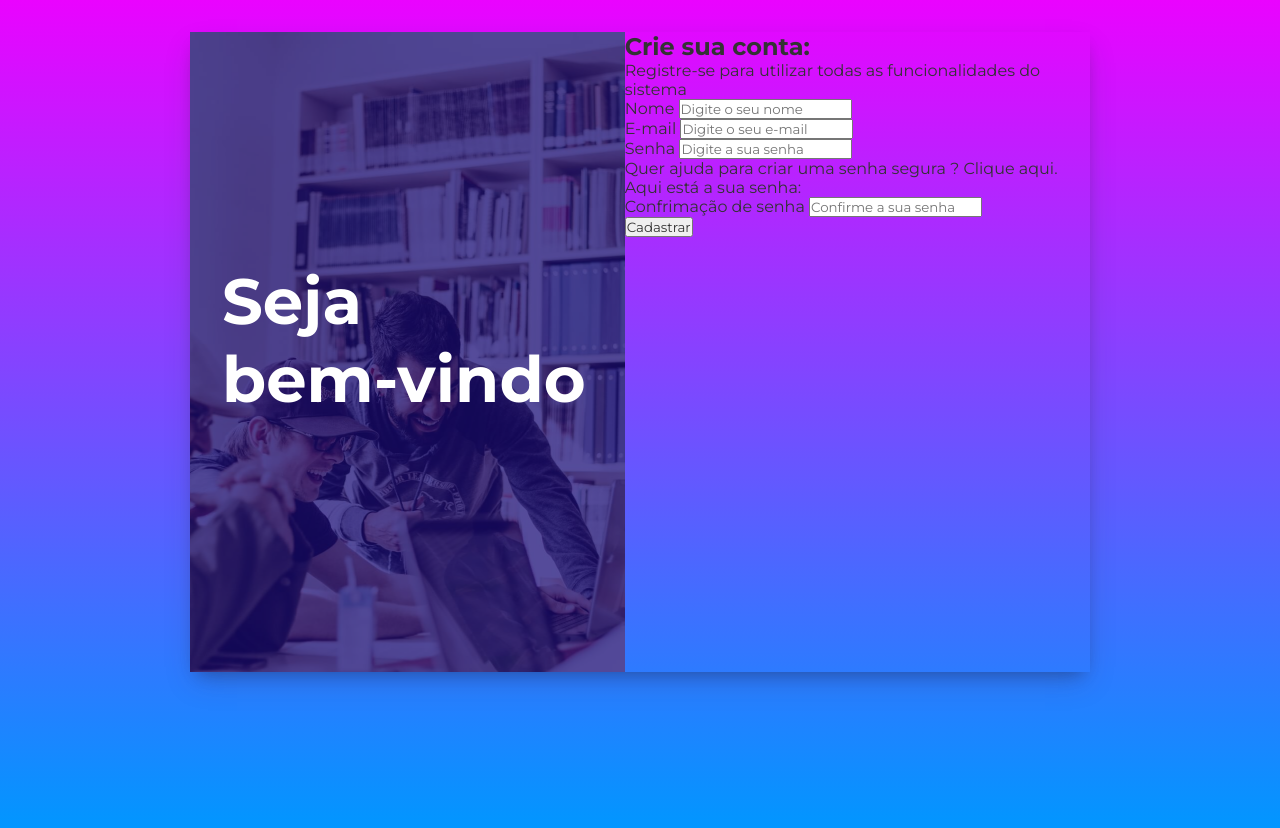
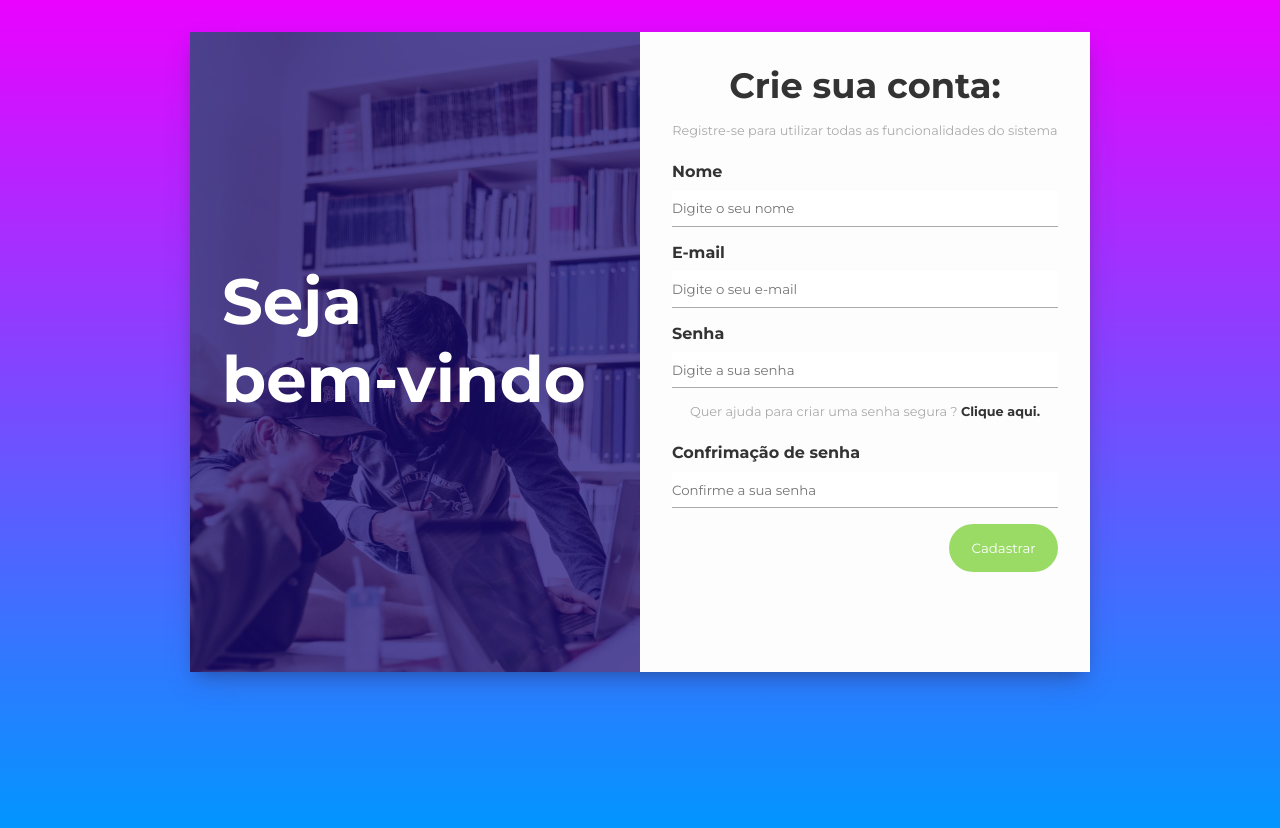
Before and after one commit to SamuelR499/gerador-de-senha, a plain HTML site: page index.htm in a window 1280 px wide. Drawn offline with Linux system fonts and the light colour scheme.

Commit message:
style: css aplicado no forms... concluido

```diff
--- a/css/style.css
+++ b/css/style.css
@@ -50,3 +50,85 @@ input:focus {
   color:  #fff;
   word-spacing: 50rem;
 }
+
+#register-form {
+  background-color: #fdfdfd;
+  padding: 2rem;
+  width: 50%;
+  display: flex;
+  flex-direction: column;
+}
+
+#register-form h2 {
+  text-align: center;
+  margin-bottom: 1rem;
+  font-size: 2.2rem;
+}
+
+#register-form p {
+  text-align: center;
+  margin-bottom: 1.5rem;
+  color: #aaa;
+  font-size: 0.8rem;
+}
+
+.form-control {
+  margin-bottom: 1rem;
+  display: flex;
+  flex-direction: column;
+}
+
+.form-control label {
+  font-weight: bold;
+  margin-bottom: 0.6rem ;
+}
+
+.form-control input {
+  border: none;
+  border-bottom: 1px solid #aaa;
+  padding: 0.6rem 0;
+}
+
+#generate-password {
+  font-weight: bold;
+  cursor: pointer;
+  transition: 0.4s;
+}
+
+#generate-password:hover {
+  color: #0099ff;
+}
+
+#register-form #generated-password {
+  border: 1px solid #0097ff;
+  border-radius: 4px;
+  font-weight: bold;
+  font-size: 1.2rem;
+  padding: .4rem;
+  color: #333;
+  text-align: center;
+  margin-bottom: 1rem;
+  display: none;
+}
+
+#register-form #generated-password p {
+  color: #81d340;
+  margin-bottom: 0.5rem;
+}
+
+#register-form input[type="submit"] {
+  background-color:  #81d340;
+  color: #fff;
+  opacity: .8;
+  border: none;
+  border-radius: 2rem;
+  padding: 1rem 1.4rem;
+  max-width: 150px;
+  cursor: pointer;
+  align-self: flex-end;
+  transition: 0.4s;
+}
+
+#register-form input[type="submit"]:hover {
+  opacity: 1;
+}
```
